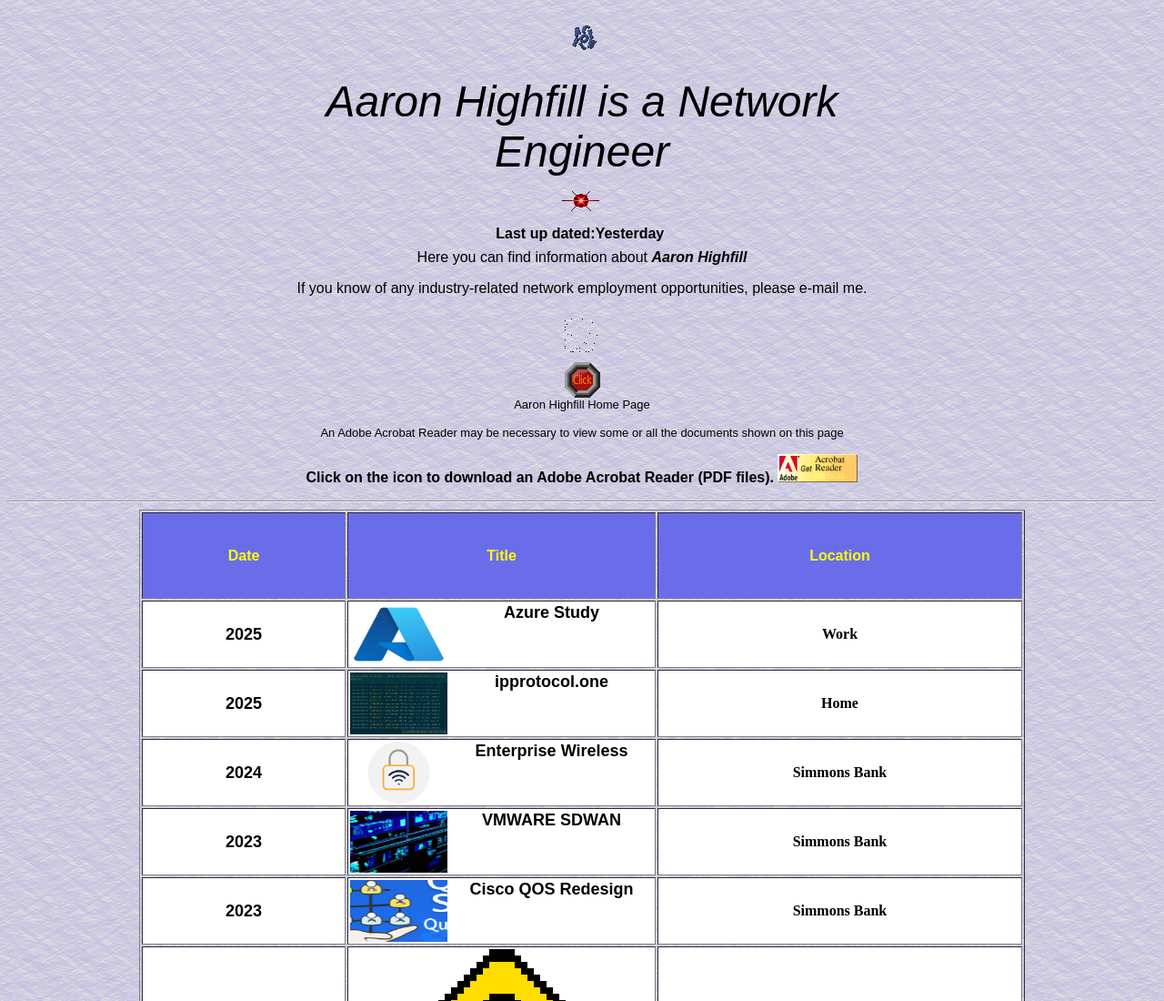
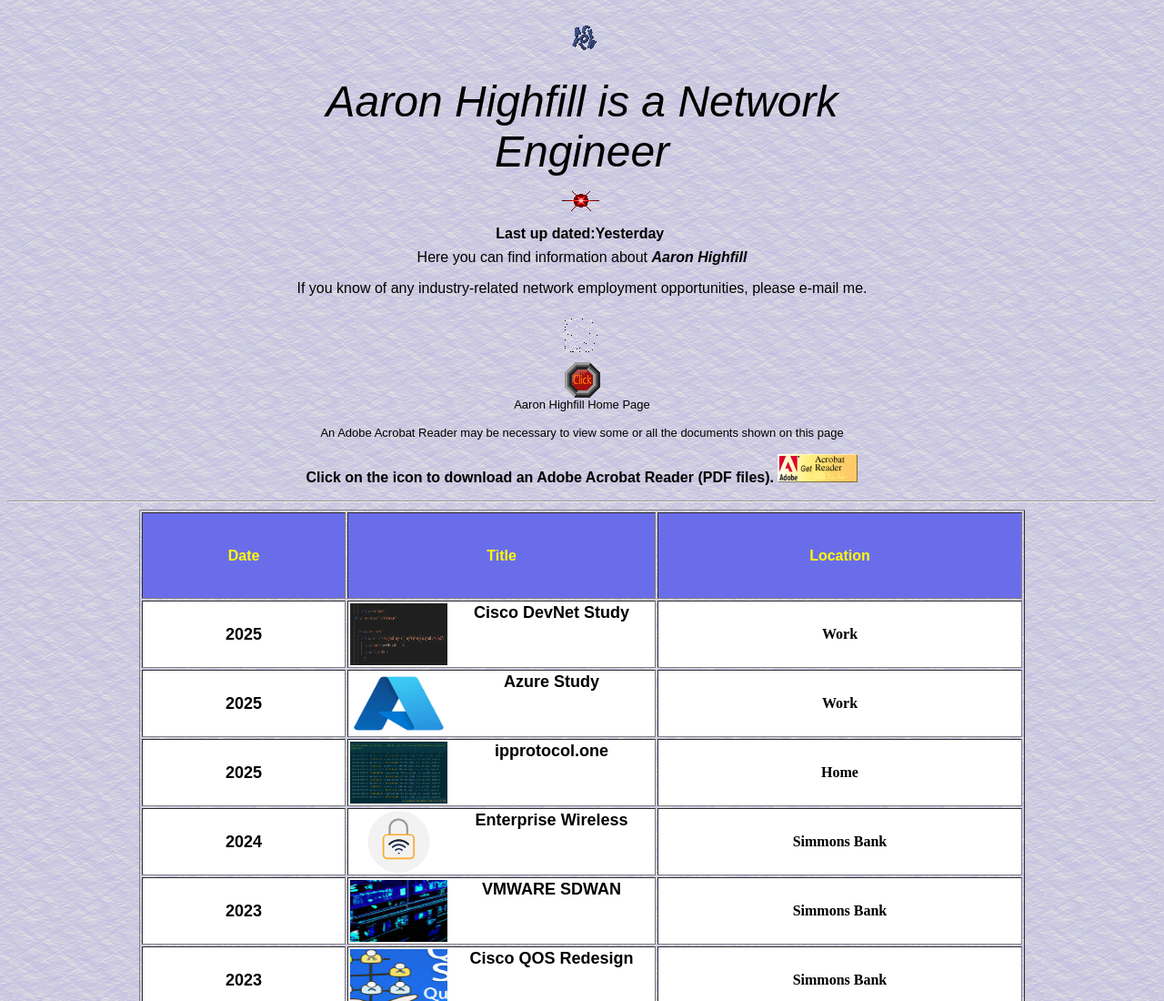
Before and after one commit to aaronhighfill/site-aar, a plain HTML site: page home.html in a window 1280 px wide. Shown: the top 1100 px of the page at 91% size. Drawn offline with Linux system fonts and the light colour scheme.

Commit message:
Cisco Devnet updates

```diff
--- a/home.html
+++ b/home.html
@@ -74,7 +74,24 @@ span.email b {
     <td width="316" height="95" align="center" class="Normal"> <b><font face="Arial" color="#FFFF00">Location</font></b></td>
 
   </tr>
+  <tr>
+    <td width="174" height="58" align="center" class="Normal" bgcolor="#FFFFFF">
+	<b><font face="Arial" size="4">2025</font></b></td>
+    <td width="261" height="58" align="center" class="Normal" bgcolor="#FFFFFF">
 
+		<dt><span style="font-family: Arial; font-weight: 700">
+		<font size="4">
+		<img border="0" src="./image/proj7.png" width="107" height="68" align="left">Cisco DevNet Study</font></span></dt>
+
+	</td>
+    <td width="316" height="58" align="center" class="Normal" bgcolor="#FFFFFF">
+
+		<dt><b>
+	Work</b></dt>
+
+	</td>
+
+  </tr>
   <tr>
     <td width="174" height="58" align="center" class="Normal" bgcolor="#FFFFFF">
 	<b><font face="Arial" size="4">2025</font></b></td>
```
